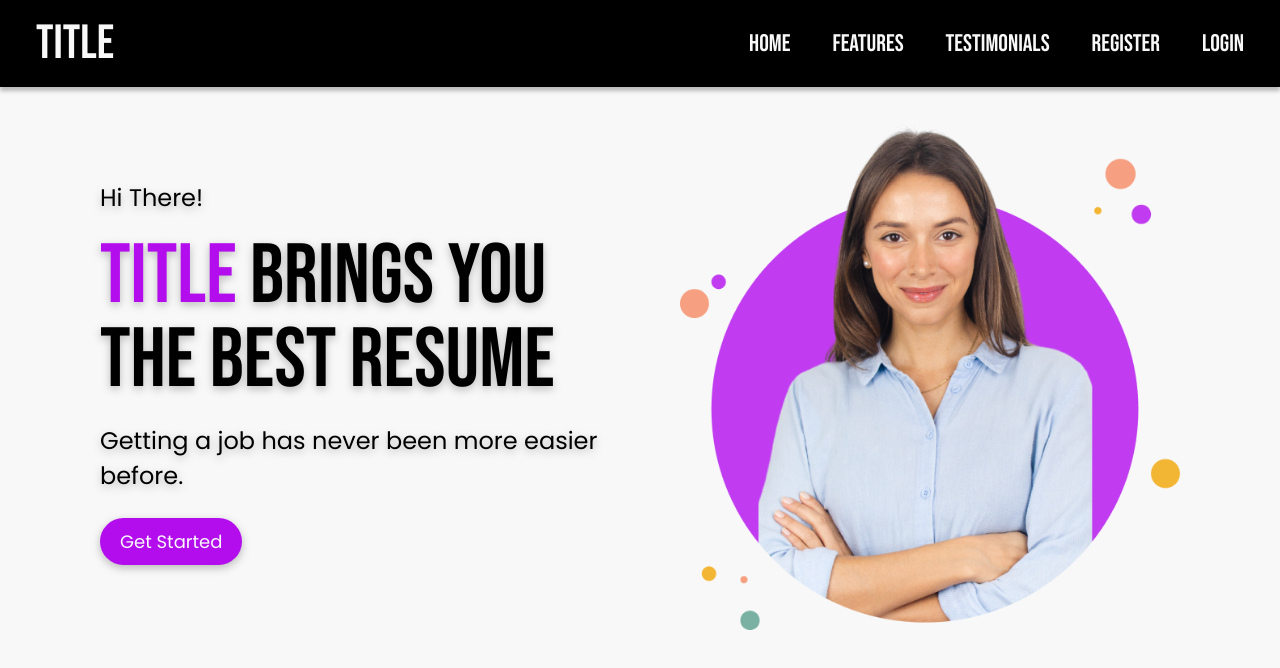
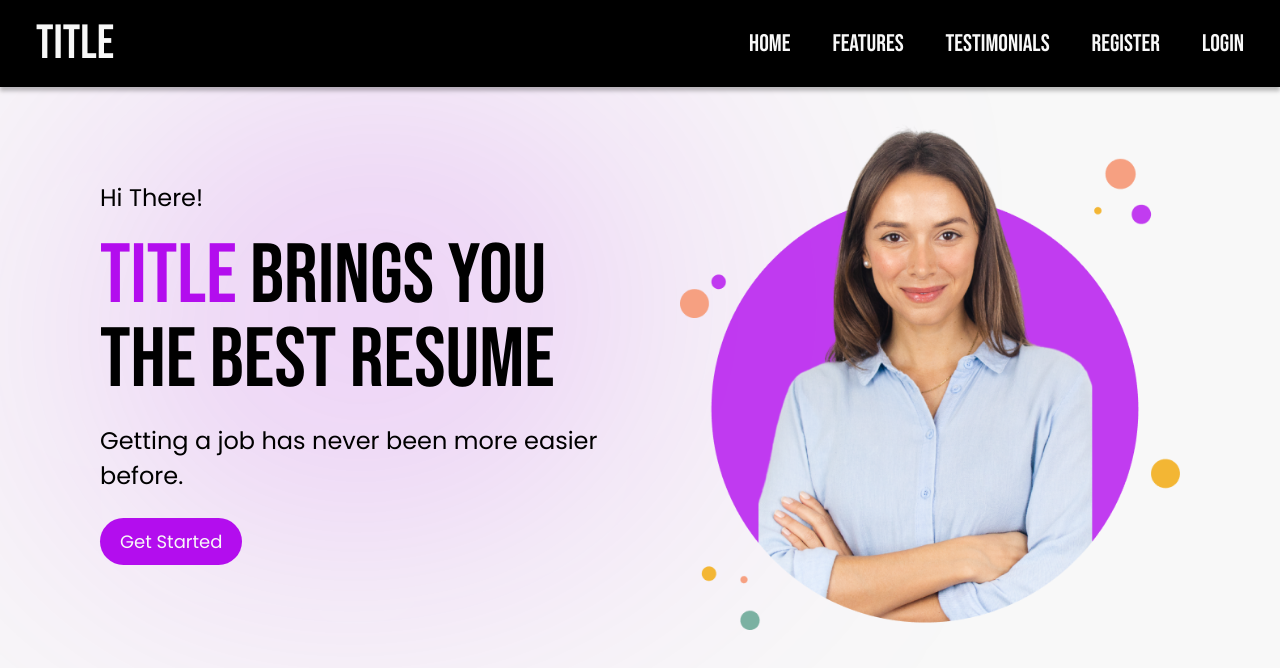
Before and after one commit to Siddhant654321/resume_builder, a React (Vite) app: page / in a window 1280 px wide. Shown: the top 668 px of the page. Built offline with nearby package versions, Linux system fonts and the light colour scheme.

Commit message:
created BlurredSVG component to render blurred svg for better background effect

```diff
--- /dev/null
+++ b/src/components/BlurredSVG.jsx
@@ -0,0 +1,47 @@
+const BlurredSVG = ({ width = 704, height = 532, className = "" }) => {
+  return (
+    <svg
+      width={width}
+      height={height}
+      viewBox={`0 0 ${width} ${height}`}
+      fill="none"
+      xmlns="http://www.w3.org/2000/svg"
+      className={className}
+    >
+      <g opacity="0.3" filter="url(#filter0_f_20_161)">
+        <ellipse
+          cx={width * 0.2756}
+          cy={height * 0.3585}
+          rx="360"
+          ry="190.703"
+          fill="#B30DEE"
+        />
+      </g>
+      <defs>
+        <filter
+          id="filter0_f_20_161"
+          x={width * -0.4489}
+          y={height * -0.2823}
+          width={width * 1.4489}
+          height={height * 1.2806}
+          filterUnits="userSpaceOnUse"
+          color-interpolation-filters="sRGB"
+        >
+          <feFlood flood-opacity="0" result="BackgroundImageFix" />
+          <feBlend
+            mode="normal"
+            in="SourceGraphic"
+            in2="BackgroundImageFix"
+            result="shape"
+          />
+          <feGaussianBlur
+            stdDeviation="75"
+            result="effect1_foregroundBlur_20_161"
+          />
+        </filter>
+      </defs>
+    </svg>
+  );
+};
+
+export default BlurredSVG;
--- a/src/components/HeroSection.css
+++ b/src/components/HeroSection.css
@@ -55,3 +55,11 @@
 .hero_section_container img {
     width: 500px;
 }
+
+.blurred_svg {
+    position: absolute;
+    border-radius: 100%;
+    fill: #b30dee;
+    filter: blur(150px);
+    z-index: -99999;
+}
--- a/src/components/HeroSection.jsx
+++ b/src/components/HeroSection.jsx
@@ -1,9 +1,11 @@
 import './HeroSection.css';
 import hero_image from '../assets/hero_image.png';
-
+import BlurredSVG from './BlurredSVG';
+import test_svg from '../assets/test.svg'
 const HeroSection = () => {
   return (
     <main className='hero_section_container'>
+      <BlurredSVG className='blurred_svg' />
       <div>
         <p>Hi There!</p>
         <h1><span className='purple_text'>TITLE</span> BRINGS YOU THE BEST RESUME</h1>
```
